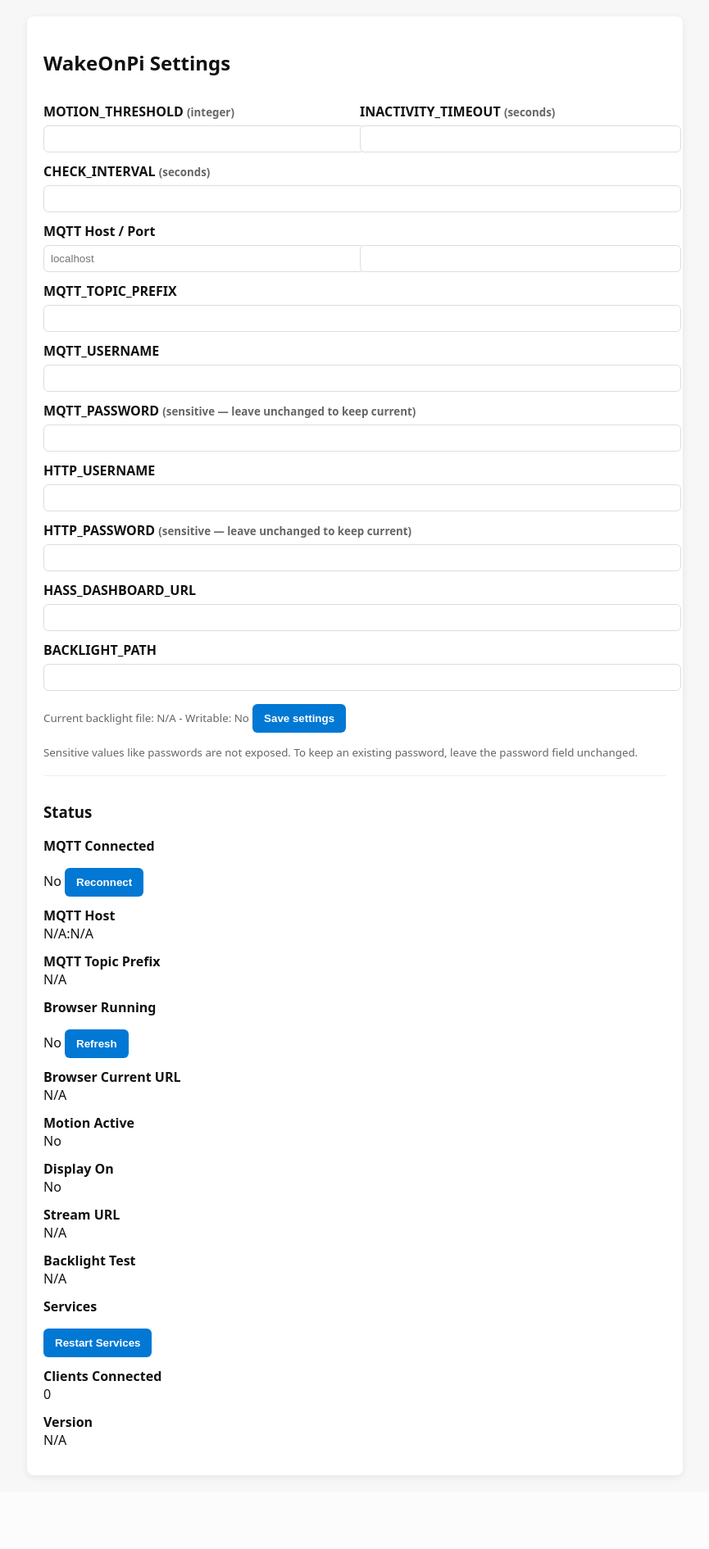
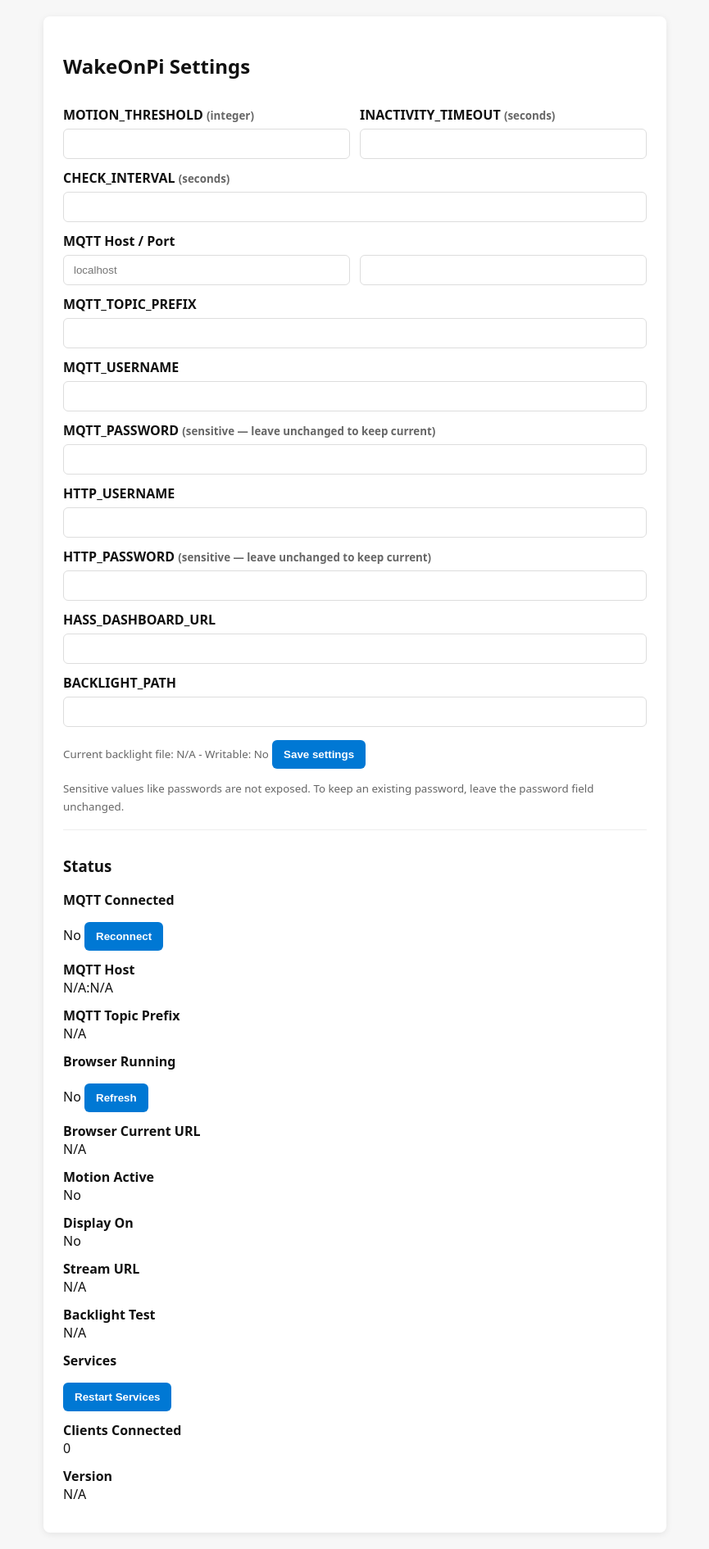
Before and after one commit to vithurshanselvarajah/WakeOnPi, a Flask app: template wakeonpi/templates/settings.html in a window 1280 px wide. Shown: the whole page at 82% size, without its empty margins (207-1072 px from the left). Before the commit the page ends 1803 px from the top, so only its background shows below. Run offline with Flask 3, Linux system fonts and the light colour scheme; the template is opened without the code that fills it, so the values that code supplies are empty; parts of the project's set-up code (start-up, migrations or seed data) failed here and were passed over.

Commit message:
fix: align page properly on settings page

```diff
--- a/wakeonpi/templates/settings.html
+++ b/wakeonpi/templates/settings.html
@@ -5,14 +5,15 @@
     <meta name="viewport" content="width=device-width,initial-scale=1">
     <title>WakeOnPi Settings</title>
     <style>
+      *{box-sizing:border-box}
       body{font-family:system-ui,Segoe UI,Roboto,Arial;margin:20px;background:#f7f7f7;color:#111}
-      .card{background:#fff;border-radius:8px;padding:20px;max-width:760px;margin:0 auto;box-shadow:0 2px 8px rgba(0,0,0,.08)}
+      .card{background:#fff;border-radius:8px;padding:24px;max-width:760px;margin:0 auto;box-shadow:0 2px 8px rgba(0,0,0,.08)}
       label{display:block;margin-top:12px;font-weight:600}
-      input[type=text],input[type=number],input[type=password]{width:100%;padding:8px;margin-top:6px;border:1px solid #ddd;border-radius:6px}
+      input[type=text],input[type=number],input[type=password]{width:100%;padding:10px 12px;margin-top:6px;border:1px solid #ddd;border-radius:6px}
       button{margin-top:16px;padding:10px 14px;border-radius:6px;border:0;background:#0078d4;color:#fff;font-weight:600}
       small{color:#666}
       .row{display:flex;gap:12px}
-      .col{flex:1}
+      .col{flex:1;min-width:0}
       dl{margin:0}
       dt{font-weight:600}
       dd{margin-left:0;margin-bottom:12px}
```
